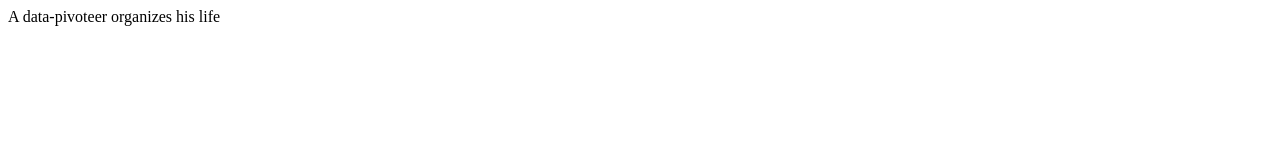
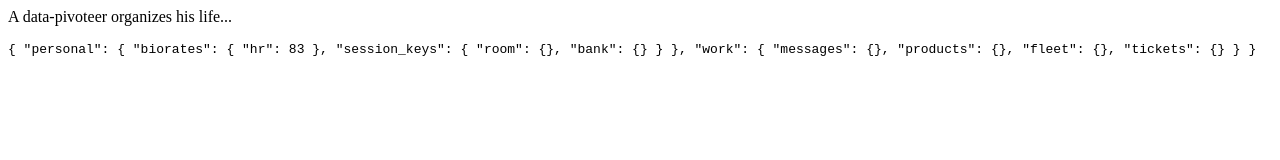
Before and after one commit to leweyg/pivoteer, a plain HTML site: page index.html in a window 1280 px wide. Drawn offline with Linux system fonts and the light colour scheme.

Commit message:
Sketching out data...

```diff
--- a/index.html
+++ b/index.html
@@ -2,6 +2,36 @@
     <head><title>The Pivoteer</title></head>
     <meta name="viewport" content="width=device-width, initial-scale=1">
     <body>
-        <p>A data-pivoteer organizes his life</p>
+        <p>A data-pivoteer organizes his life...</p>
+
+        <code id="main_output">
+        </code>
+        <script>
+            var mainElements = {
+                theUser : {name:"The User"},
+
+            };
+            var toStartWith = {
+                "personal":{
+                    "biorates":{hr:83},
+                    "session_keys":{
+                        "room":{}, "bank":{},
+                    },
+                },
+                "work":{
+                    "messages":{},
+                    "products":{},
+                    "fleet":{},
+                    "tickets":{},
+                },
+            };
+
+            function htmlFromObject(whole) {
+                return JSON.stringify(whole,null,2);
+            }
+
+            var str = htmlFromObject(toStartWith);
+            main_output.innerHTML = str;
+        </script>
     </body>
 </html>
```
Also changed, not shown: 1 other file.
